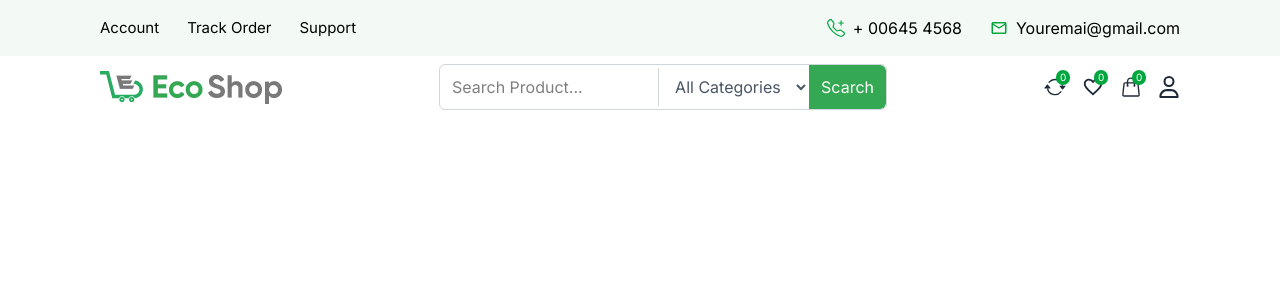
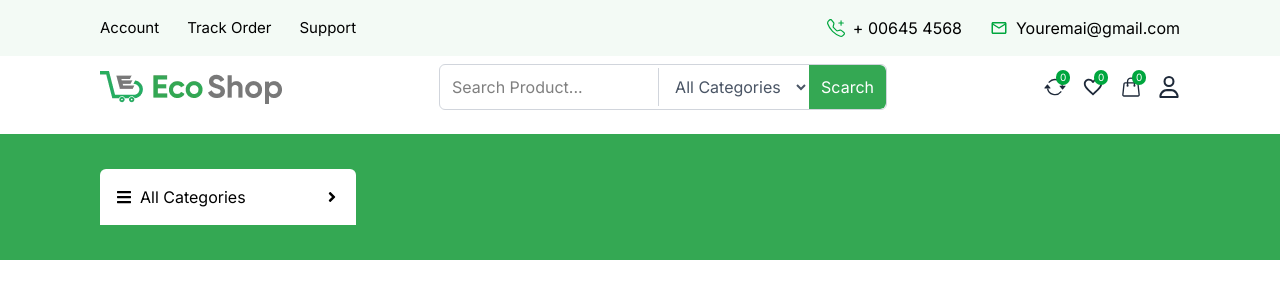
Before and after one commit to ahamedasif07/Project-Fresh-Grocery, a React (Vite) app: page / in a window 1280 px wide. Shown: the top 300 px of the page. Built offline with nearby package versions, Linux system fonts and the light colour scheme.

Commit message:
menu item done

```diff
--- a/src/Navbar.jsx
+++ b/src/Navbar.jsx
@@ -1,3 +1,4 @@
+import BottomNav from "./components/NavbarParts/BottomNav";
 import MainNav from "./components/NavbarParts/MainNavbar";
 import MiniDeviceNav from "./components/NavbarParts/MiniDeviceNav";
 import TopNav from "./components/NavbarParts/TopNav";
@@ -12,6 +13,9 @@ const Navbar = () => {
       <div className="block md:hidden">
         <MiniDeviceNav />
       </div>
+      <div>
+        <BottomNav />
+      </div>
     </div>
   );
 };
--- /dev/null
+++ b/src/components/NavbarParts/BottomNav.jsx
@@ -0,0 +1,70 @@
+import React, { useState } from "react";
+import SectionContainer from "../SectionContainer/SectionContainer";
+import { FaAngleRight, FaBars } from "react-icons/fa";
+
+const BottomNav = () => {
+  const [isOpen, setIsOpen] = useState(false);
+
+  const categories = [
+    { name: "Vegetable", icon: "⚓" },
+    { name: "Fruits", icon: "🎮" },
+    { name: "Juice", icon: "📱" },
+    { name: "Meat", icon: "🏠" },
+    { name: "Smoothie", icon: "🏀" },
+    { name: "Bread", icon: "🚴" },
+    { name: "Sea Food", icon: "⚓" },
+    { name: "Pet Food", icon: "🤖" },
+    { name: "Milk & Drinks", icon: "⚫" },
+    { name: "Protein", icon: "⚫" },
+  ];
+
+  return (
+    <div>
+      <div className="bg-[#34A853] py-[35px] mt-4">
+        <SectionContainer>
+          <div>
+            <div className="relative w-64">
+              <button
+                onClick={() => setIsOpen(!isOpen)}
+                className="flex items-center justify-between w-full px-4 py-[16px] bg-white rounded-t-md"
+              >
+                <div className="flex items-center gap-2">
+                  <FaBars />
+                  <span>All Categories</span>
+                </div>
+                <FaAngleRight
+                  className={`${
+                    isOpen ? "rotate-90" : ""
+                  } transition-transform`}
+                />
+              </button>
+
+              {isOpen && (
+                <div
+                  className={`absolute left-0 w-full  bg-white  shadow-md overflow-hidden transition-all duration-500 ease-in-out ${
+                    isOpen ? "max-h-[500px] opacity-100" : "max-h-0 opacity-0"
+                  }`}
+                >
+                  {categories.map((item, index) => (
+                    <div
+                      key={index}
+                      className="flex items-center justify-between px-4 py-2 hover:bg-gray-100 cursor-pointer"
+                    >
+                      <span className="flex items-center gap-2">
+                        <span className="text-lg">{item.icon}</span>
+                        {item.name}
+                      </span>
+                      <FaAngleRight />
+                    </div>
+                  ))}
+                </div>
+              )}
+            </div>
+          </div>
+        </SectionContainer>
+      </div>
+    </div>
+  );
+};
+
+export default BottomNav;
```
